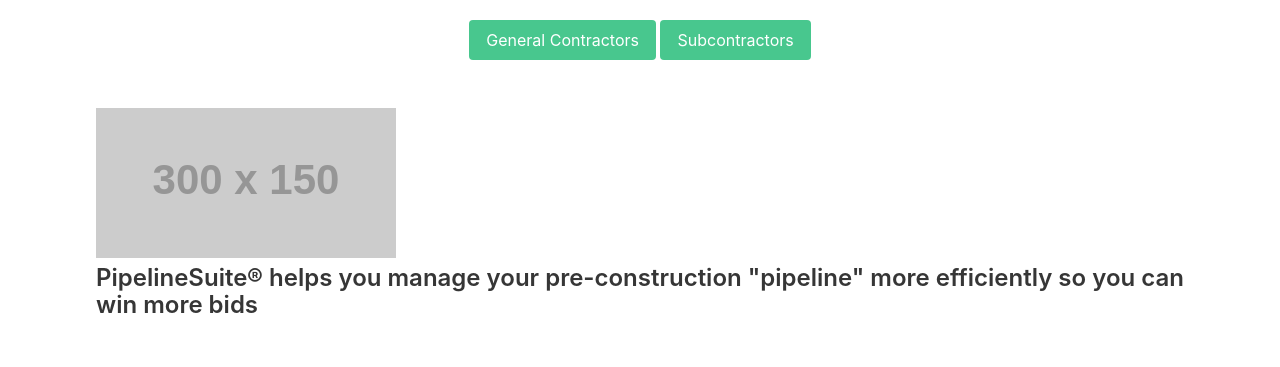
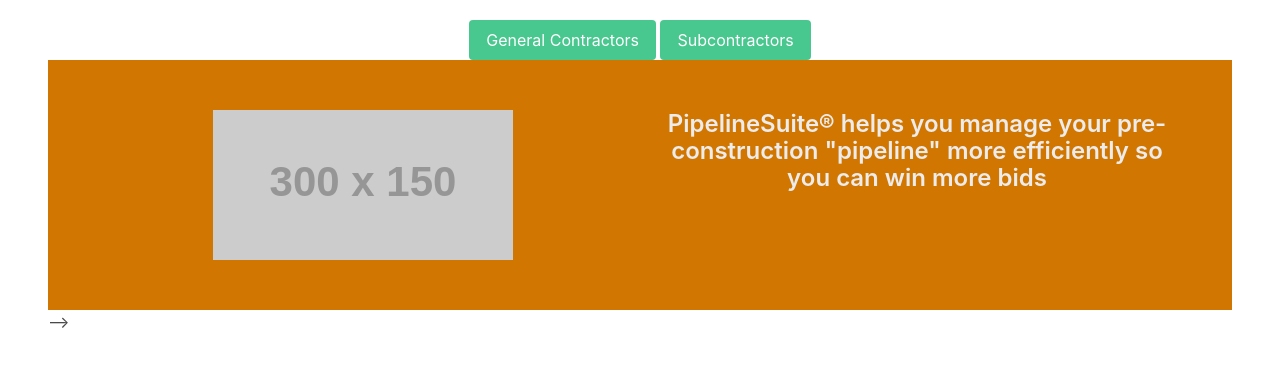
Before and after one commit to Sarah-Holtrop/Pipeline-Mock, a plain HTML site: page client/index.html in a window 1280 px wide. Shown: the part 149-516 px from the top of the page. Drawn offline with nearby package versions, Linux system fonts and the light colour scheme; placeholder pictures from the web are drawn by us.

Commit message:
media banner

```diff
--- a/client/index.html
+++ b/client/index.html
@@ -75,16 +75,25 @@
       <button class='button is-success'>General Contractors</button>
       <button class='button is-success'>Subcontractors</button>
     </div>
-    <div class="hero is-flex">
-      <div class="hero-body">
-        <div class="container">
-          <img src="https://via.placeholder.com/300x150" alt="video">
-          <h2 class="title is-4">
-            PipelineSuite® helps you manage your pre-construction "pipeline" more efficiently so you can win more bids
-          </h2>
+    <!-- level start -->
+    <div class="level">
+      <div class="columns">
+        <div class="column">
+
+          <div class="level-item has-text-centered">
+            <img src="https://via.placeholder.com/300x150" alt="video">
+          </div>
+        </div>
+        <div class="column">
+          <div class="level-item has-text-centered ">
+            <h2 class="media-text title is-4 ">
+              PipelineSuite® helps you manage your pre-construction "pipeline" more efficiently so you can win more bids
+            </h2>
+          </div>
         </div>
       </div>
     </div>
+    <!--level end--> -->
   </section>
 </body>
 
--- a/client/style.css
+++ b/client/style.css
@@ -4,3 +4,14 @@
 nav{
 box-shadow: 0px 1px 8px #888888;
 }
+
+.level{
+  background-color: rgb(209, 118, 0);
+  padding: 50px;
+}
+
+.media-text{
+  color: rgb(236, 236, 236);
+  display: flex;
+  align-items: center;
+}
```
